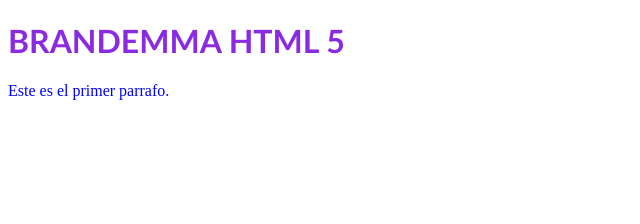
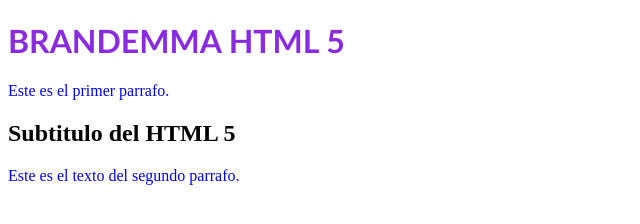
Before and after one commit to rockerny/hyperblog, a plain HTML site: page index.html in a window 1280 px wide. Shown: the whole page, without its empty margins (0-640 px from the left). Drawn offline with Linux system fonts and the light colour scheme.

Commit message:
Agregue un h2 y un segundo parrafo

```diff
--- a/index.html
+++ b/index.html
@@ -12,6 +12,8 @@
     <body>
         <h1>BRANDEMMA HTML 5</h1>
         <p>Este es el primer parrafo.</p>
+        <h2>Subtitulo del HTML 5</h2>
+        <p>Este es el texto del segundo parrafo.</p>
     </body>
 
 </html>
```
